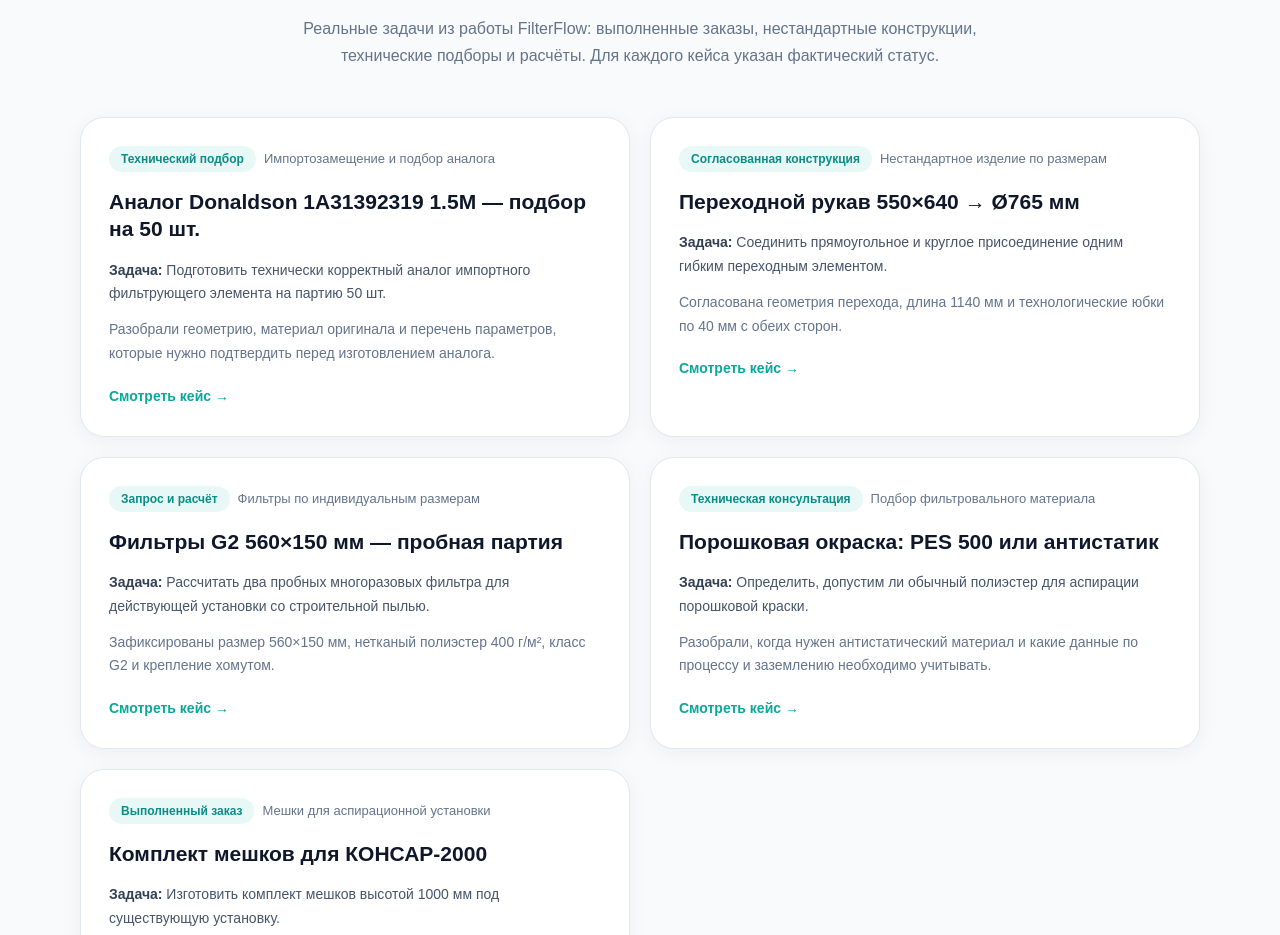
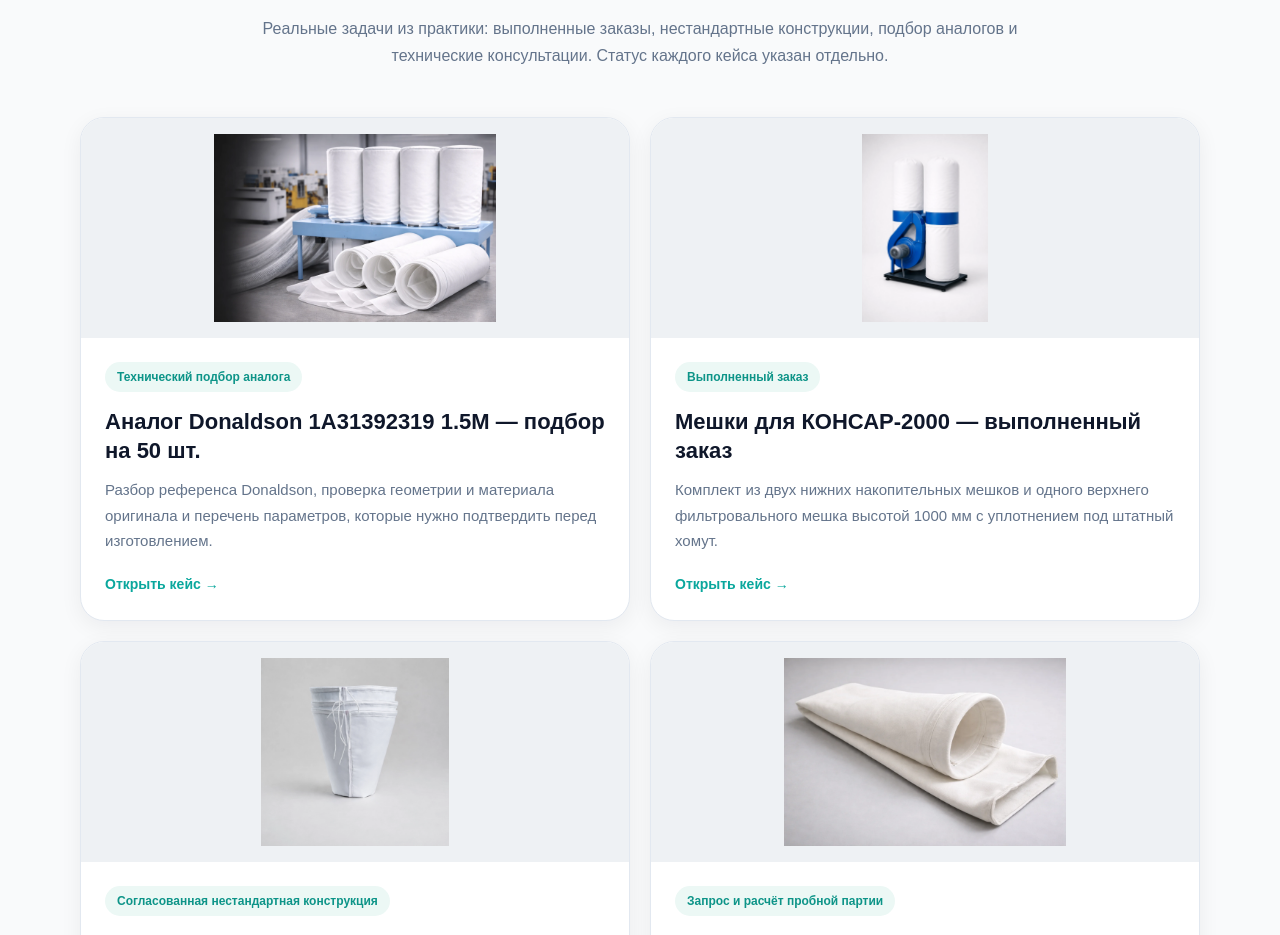
Before and after one commit to karipupkina-ux/filterflow-next, a Next.js app: page /portfolio in a window 1280 px wide. Shown: the part 2857-3792 px from the top of the page. Built offline with nearby package versions, Linux system fonts and the light colour scheme.

Commit message:
Portfolio: replace unverified showcase cases with real case cards

```diff
--- a/app/portfolio/PortfolioPageBlocks.tsx
+++ b/app/portfolio/PortfolioPageBlocks.tsx
@@ -11,53 +11,52 @@ import { useCallback, useEffect, useMemo, useState } from "react";
 
 type CaseStudy = {
   title: string;
-  category: string;
+  href: string;
   status: string;
-  href: string;
-  task: string;
   summary: string;
+  image: string;
 };
 
 const CASES: CaseStudy[] = [
   {
     title: "Аналог Donaldson 1A31392319 1.5M — подбор на 50 шт.",
-    category: "Импортозамещение и подбор аналога",
-    status: "Технический подбор",
     href: "/portfolio/donaldson-1a31392319-analog/",
-    task: "Подготовить технически корректный аналог импортного фильтрующего элемента на партию 50 шт.",
-    summary: "Разобрали геометрию, материал оригинала и перечень параметров, которые нужно подтвердить перед изготовлением аналога.",
+    status: "Технический подбор аналога",
+    summary:
+      "Разбор референса Donaldson, проверка геометрии и материала оригинала и перечень параметров, которые нужно подтвердить перед изготовлением.",
+    image: "/images/nashi-raboti/filter_sleeves_hero.webp",
   },
   {
-    title: "Переходной рукав 550×640 → Ø765 мм",
-    category: "Нестандартное изделие по размерам",
-    status: "Согласованная конструкция",
-    href: "/portfolio/perehodnoj-rukav-550x640-d765/",
-    task: "Соединить прямоугольное и круглое присоединение одним гибким переходным элементом.",
-    summary: "Согласована геометрия перехода, длина 1140 мм и технологические юбки по 40 мм с обеих сторон.",
+    title: "Мешки для КОНСАР-2000 — выполненный заказ",
+    href: "/portfolio/konsar-2000-meshki/",
+    status: "Выполненный заказ",
+    summary:
+      "Комплект из двух нижних накопительных мешков и одного верхнего фильтровального мешка высотой 1000 мм с уплотнением под штатный хомут.",
+    image: "/images/nashi-raboti/meshki-struzhkootsosa.webp",
   },
   {
-    title: "Фильтры G2 560×150 мм — пробная партия",
-    category: "Фильтры по индивидуальным размерам",
-    status: "Запрос и расчёт",
+    title: "Переходной рукав 550×640 → Ø765 мм по чертежу",
+    href: "/portfolio/perehodnoj-rukav-550x640-d765/",
+    status: "Согласованная нестандартная конструкция",
+    summary:
+      "Переходное тканевое изделие от прямоугольного сечения к круглому, длиной 1140 мм и с юбками по 40 мм.",
+    image: "/images/nashi-raboti/nestandartnye-meshki.webp",
+  },
+  {
+    title: "Фильтры G2 560×150 мм — пробный расчёт на 2 шт.",
     href: "/portfolio/filtry-g2-560x150/",
-    task: "Рассчитать два пробных многоразовых фильтра для действующей установки со строительной пылью.",
-    summary: "Зафиксированы размер 560×150 мм, нетканый полиэстер 400 г/м², класс G2 и крепление хомутом.",
+    status: "Запрос и расчёт пробной партии",
+    summary:
+      "Два многоразовых фильтра из нетканого полиэстера 400 г/м² с креплением хомутом для проверки посадки на действующей установке.",
+    image: "/images/nashi-raboti/filter_bag_white.webp",
   },
   {
     title: "Порошковая окраска: PES 500 или антистатик",
-    category: "Подбор фильтровального материала",
+    href: "/portfolio/poroshkovaya-okraska-antistatik/",
     status: "Техническая консультация",
-    href: "/portfolio/poroshkovaya-okraska-antistatik/",
-    task: "Определить, допустим ли обычный полиэстер для аспирации порошковой краски.",
-    summary: "Разобрали, когда нужен антистатический материал и какие данные по процессу и заземлению необходимо учитывать.",
-  },
-  {
-    title: "Комплект мешков для КОНСАР-2000",
-    category: "Мешки для аспирационной установки",
-    status: "Выполненный заказ",
-    href: "/portfolio/konsar-2000-meshki/",
-    task: "Изготовить комплект мешков высотой 1000 мм под существующую установку.",
-    summary: "Изготовлены и поставлены два нижних накопительных мешка и один верхний фильтровальный мешок без петель, с уплотнением под хомут.",
+    summary:
+      "Разбор необходимости антистатического фильтровального материала для аспирации порошковой краски и факторов безопасности.",
+    image: "/images/filter-fabrics/полиэстер антистатик с пропиткой масловодооталкивмбшей.webp",
   },
 ];
 
@@ -68,9 +67,9 @@ function PortfolioClientCasesBlock() {
         <h2 className="text-center text-[28px] font-bold leading-[1.15] tracking-[-0.02em] text-[#0f172a] md:text-[36px] lg:text-[40px]">
           Кейсы подбора и изготовления FilterFlow
         </h2>
-        <p className="mx-auto mt-4 max-w-[760px] text-center text-[15px] leading-[1.65] text-[#64748b] md:text-[16px] md:leading-[1.7]">
-          Реальные задачи из работы FilterFlow: выполненные заказы, нестандартные конструкции,
-          технические подборы и расчёты. Для каждого кейса указан фактический статус.
+        <p className="mx-auto mt-4 max-w-[780px] text-center text-[15px] leading-[1.65] text-[#64748b] md:text-[16px] md:leading-[1.7]">
+          Реальные задачи из практики: выполненные заказы, нестандартные конструкции,
+          подбор аналогов и технические консультации. Статус каждого кейса указан отдельно.
         </p>
 
         <div className="mx-auto mt-10 grid max-w-[1120px] gap-5 md:mt-12 md:grid-cols-2">
@@ -78,25 +77,31 @@ function PortfolioClientCasesBlock() {
             <Link
               key={item.href}
               href={item.href}
-              className="group rounded-[24px] border border-slate-200 bg-white p-7 shadow-[0_4px_20px_rgba(15,23,42,0.05)] transition duration-300 hover:-translate-y-0.5 hover:border-[#9fded7] hover:shadow-[0_16px_40px_rgba(15,23,42,0.09)]"
+              className="group overflow-hidden rounded-[24px] border border-[#e2e8f0] bg-white shadow-[0_6px_22px_rgba(15,23,42,0.06)] transition duration-300 hover:-translate-y-1 hover:border-[#a7e5de] hover:shadow-[0_16px_40px_rgba(15,23,42,0.10)]"
             >
-              <div className="flex flex-wrap items-center gap-2">
-                <span className="rounded-full bg-[#e8f8f6] px-3 py-1 text-[12px] font-semibold text-[#0a8d85]">
+              <div className="relative h-[220px] overflow-hidden bg-[#eef1f4]">
+                <Image
+                  src={item.image}
+                  alt={item.title}
+                  fill
+                  sizes="(max-width: 768px) 100vw, 50vw"
+                  className="object-contain p-4 transition duration-500 group-hover:scale-[1.03]"
+                />
+              </div>
+              <div className="p-6">
+                <span className="inline-flex rounded-full bg-[#ecf8f5] px-3 py-1.5 text-[12px] font-semibold text-[#0d9488]">
                   {item.status}
                 </span>
-                <span className="text-[13px] text-[#64748b]">{item.category}</span>
+                <h3 className="mt-4 text-[20px] font-bold leading-[1.3] text-[#0f172a] md:text-[22px]">
+                  {item.title}
+                </h3>
+                <p className="mt-3 text-[14px] leading-[1.7] text-[#64748b] md:text-[15px]">
+                  {item.summary}
+                </p>
+                <span className="mt-5 inline-flex text-[14px] font-semibold text-[#0aa79d]">
+                  Открыть кейс →
+                </span>
               </div>
-              <h3 className="mt-4 text-[21px] font-bold leading-[1.3] text-[#0f172a] transition group-hover:text-[#0a8d85]">
-                {item.title}
-              </h3>
-              <p className="mt-4 text-[14px] leading-[1.7] text-[#475569]">
-                <span className="font-semibold text-[#334155]">Задача: </span>
-                {item.task}
-              </p>
-              <p className="mt-3 text-[14px] leading-[1.7] text-[#64748b]">{item.summary}</p>
-              <span className="mt-5 inline-flex text-[14px] font-semibold text-[#0aa79d]">
-                Смотреть кейс →
-              </span>
             </Link>
           ))}
         </div>
```
